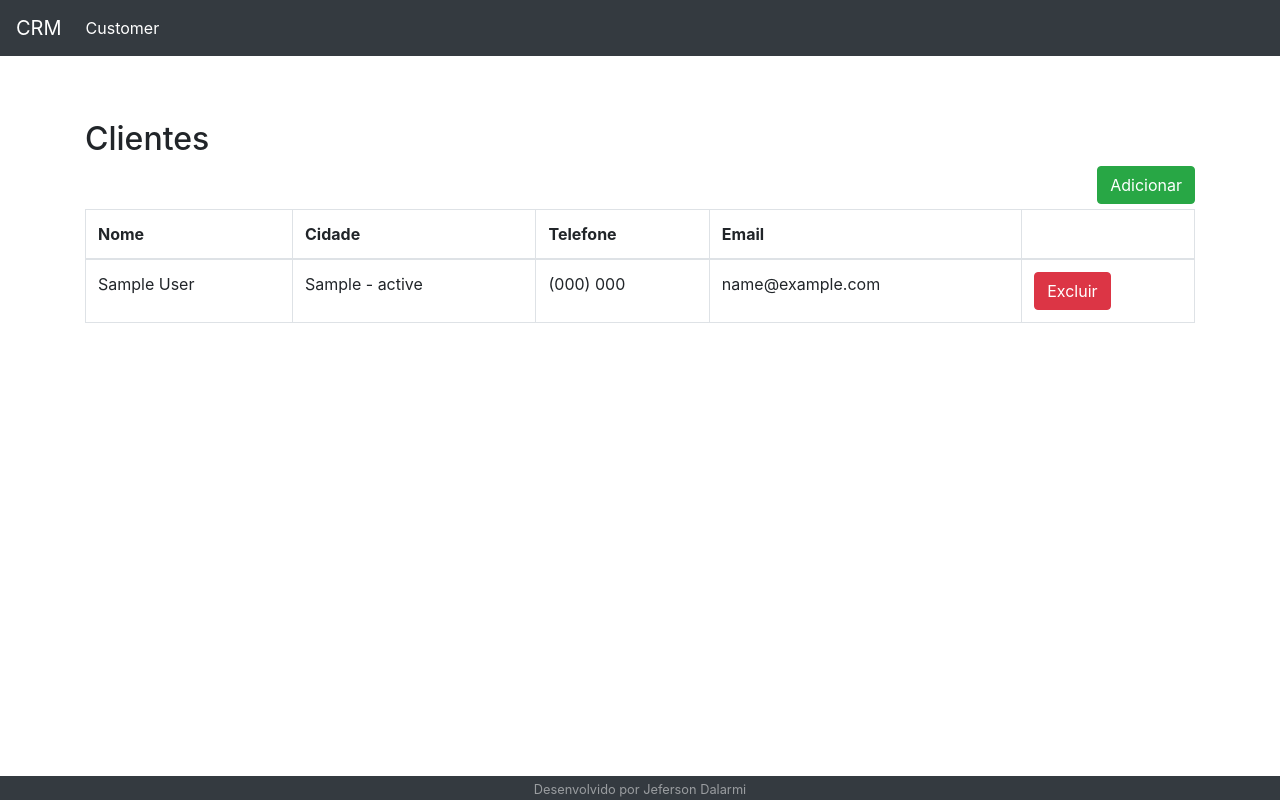
After one commit to Jdalarmi/CRM_with_django, a Django app: page /customers/list/ in a window 1280 px wide. The commit adds this page. Run offline with Django 4.2, Linux system fonts and the light colour scheme; tables that the repository leaves empty hold one stand-in row (values such as "Sample post").

Commit message:
Finish tables and template of list customer

```diff
--- a/core/urls.py
+++ b/core/urls.py
@@ -15,10 +15,11 @@ Including another URLconf
     2. Add a URL to urlpatterns:  path('blog/', include('blog.urls'))
 """
 from django.contrib import admin
-from django.urls import path
+from django.urls import path, include
 from django.views.generic import TemplateView
 
 urlpatterns = [
     path('admin/', admin.site.urls),
-    path('', TemplateView.as_view(template_name="index.html"), name='index')
+    path('', TemplateView.as_view(template_name="index.html"), name='index'),
+    path('customers/', include('customers.urls'))
 ]
--- a/customers/models.py
+++ b/customers/models.py
@@ -13,3 +13,20 @@ class Customer(models.Model):
     date_create = models.DateTimeField(auto_now_add=True)
     date_update = models.DateTimeField(auto_now=True)
     active = models.BooleanField(default=True)
+
+    def __str__(self):
+        return f"{self.first_name} {self.last_name}"
+
+    def get_full_phone_number(self):
+           return f"({self.area_code}) {self.phone_number}"
+
+
+    def get_full_name(self):
+         return f"{self.first_name} {self.last_name}"
+
+
+    def get_full_city(self):
+         return f"{self.city} - {self.state}"
+
+    class Meta:
+        db_table = "customer"
--- /dev/null
+++ b/customers/templates/customers/customer_list.html
@@ -0,0 +1,31 @@
+{% extends "model-page.html" %}
+
+{% block content %}
+    <h2>Clientes</h2>
+    <a href="{% url "customers:customer-create" %}">
+        <button type"button" class="btn btn-success" style="float:right; margin-bottom: 5px">Adicionar</button>
+    </a>
+    <table class="table table-bordered">
+        <thead>
+          <tr>
+            <th scope="col">Nome</th>
+            <th scope="col">Cidade</th>
+            <th scope="col">Telefone</th>
+            <th scope="col">Email</th>
+            <th scope="col"></th>
+          </tr>
+        </thead>
+        <tbody>
+            {% for customer in customer_list %}
+                <tr>
+                    <td>{{customer.get_full_name}}</td>
+                    <td>{{customer.get_full_city}}</td>
+                    <td>{{customer.get_full_phone_number}}</td>
+                    <td>{{customer.email}}</td>
+                    <td><button type="button" class="btn btn-danger">Excluir</button></td>
+                </tr>
+                </tr>
+          {% endfor %}
+        </tbody>
+      </table>
+{% endblock content %}
--- /dev/null
+++ b/customers/urls.py
@@ -0,0 +1,7 @@
+from django.urls import path
+from .views import CustomerListView
+
+app_name = "customers"
+urlpatterns = [
+    path('list/', CustomerListView.as_view(), name='customer-list' )
+]
--- a/customers/views.py
+++ b/customers/views.py
@@ -1,3 +1,9 @@
 from django.shortcuts import render
+from django.views.generic import ListView
+from .models import Customer
 
-# Create your views here.
+
+class CustomerListView(ListView):
+    template_name = "customers/customer_list.html"
+    model = Customer
+    queryset = Customer.objects.all()
--- a/project/templates/index.html
+++ b/project/templates/index.html
@@ -1,4 +1,4 @@
 {% extends "model-page.html" %}
 {% block content %}
-
+    <h1>CRM</h1>
 {% endblock%}
--- a/project/templates/model-header.html
+++ b/project/templates/model-header.html
@@ -2,7 +2,7 @@
     <a href="{% url "index" %}" class="navbar-brand">CRM</a>
     <ul class="navbar-nav mr-auto">
         <li class="nav-item active">
-          <a class="nav-link" href="#">Customer <span class="sr-only">(current)</span></a>
+          <a class="nav-link" href="{% url "customers:customer-list" %}">Customer <span class="sr-only">(current)</span></a>
         </li>
         {% comment %} <li class="nav-item">
           <a class="nav-link" href="#">Link</a>
--- a/project/templates/model-page.html
+++ b/project/templates/model-page.html
@@ -17,8 +17,10 @@
             {% include "model-header.html" %}
         </header>
 
-        <main>
-            {% block content %}{% endblock%}
+        <main class="content" style="margin-top: 5%">
+            <div class="container">
+                {% block content %}{% endblock%}
+            </div>
         </main>
 
         <footer class="py 4 bg-dark text-white-50">
```
Also changed, not shown: customers/migrations/0001_initial.py (added), customers/migrations/0002_alter_customer_table.py (added).
